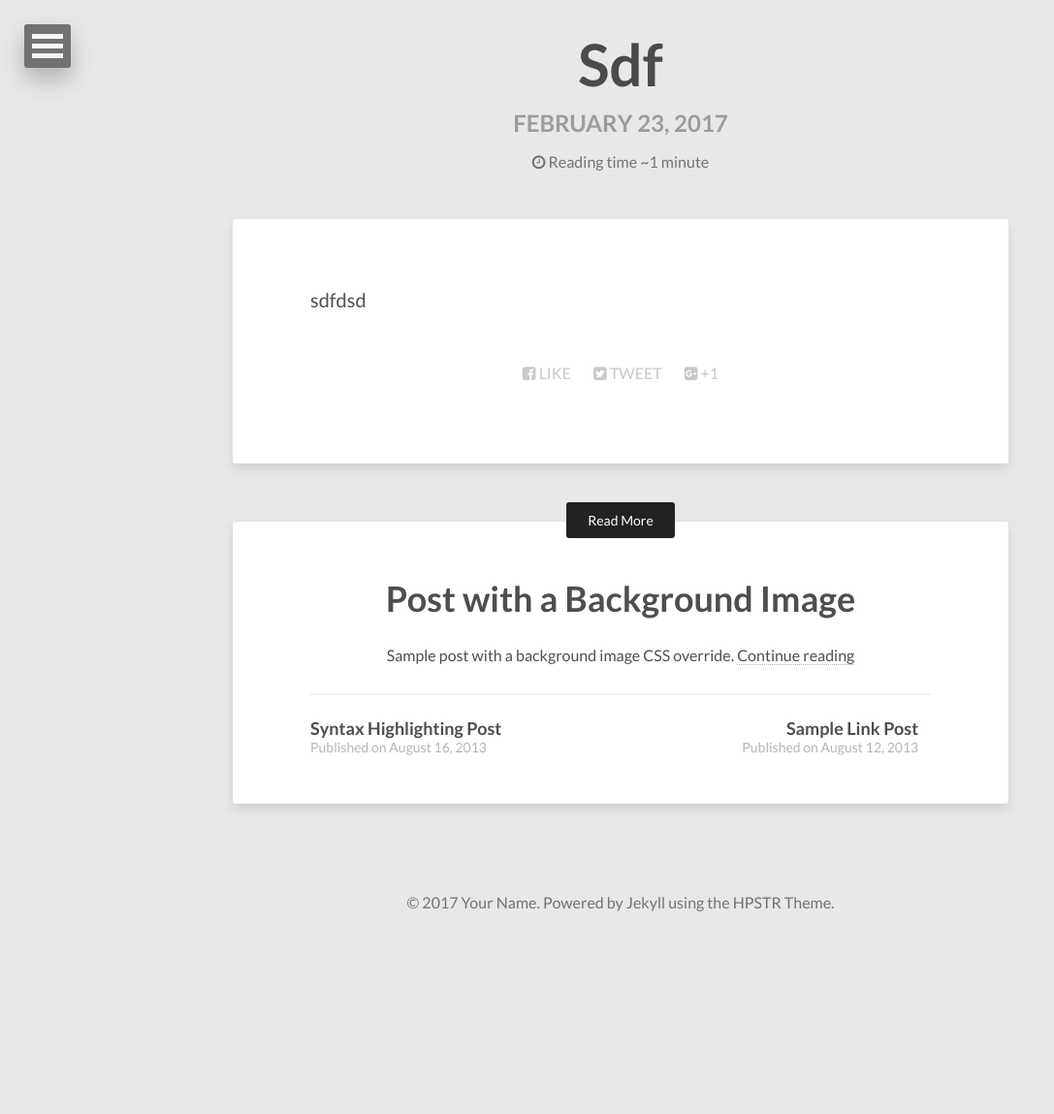
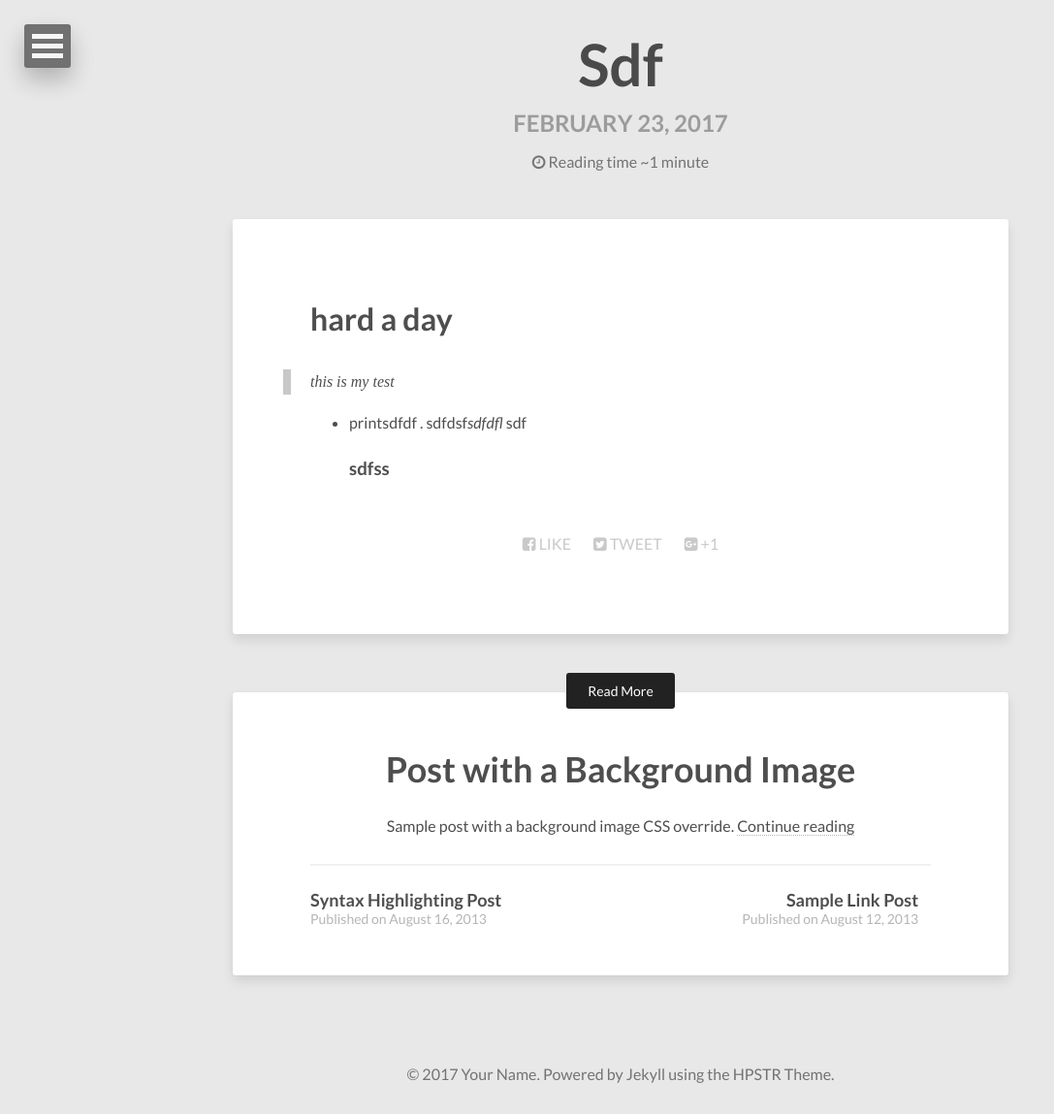
Before and after one commit to YangXiangFeng/YangXiangFeng.GitHub.io, a Jekyll site: the page built from _posts/2017-02-23-sdf.md, in a window 1280 px wide. Shown: the whole page at 97% size, without its empty margins (0-1087 px from the left). Built offline with Jekyll 4.4.1, drawn with Linux system fonts in a browser that asks for light colours; nearby versions of some CDN libraries; our own code applies the rules of GitHub Pages for plain Markdown files; before the commit the page ends 972 px from its top, so only the background shows below that.

Commit message:
Update 2017-02-23-sdf.md

```diff
--- a/_posts/2017-02-23-sdf.md
+++ b/_posts/2017-02-23-sdf.md
@@ -1 +1,5 @@
-sdfdsd
+# hard a day
+> this is my test
+
+* printsdfdf . sdfdsf*sdfdfl* sdf
+### sdfss
```
